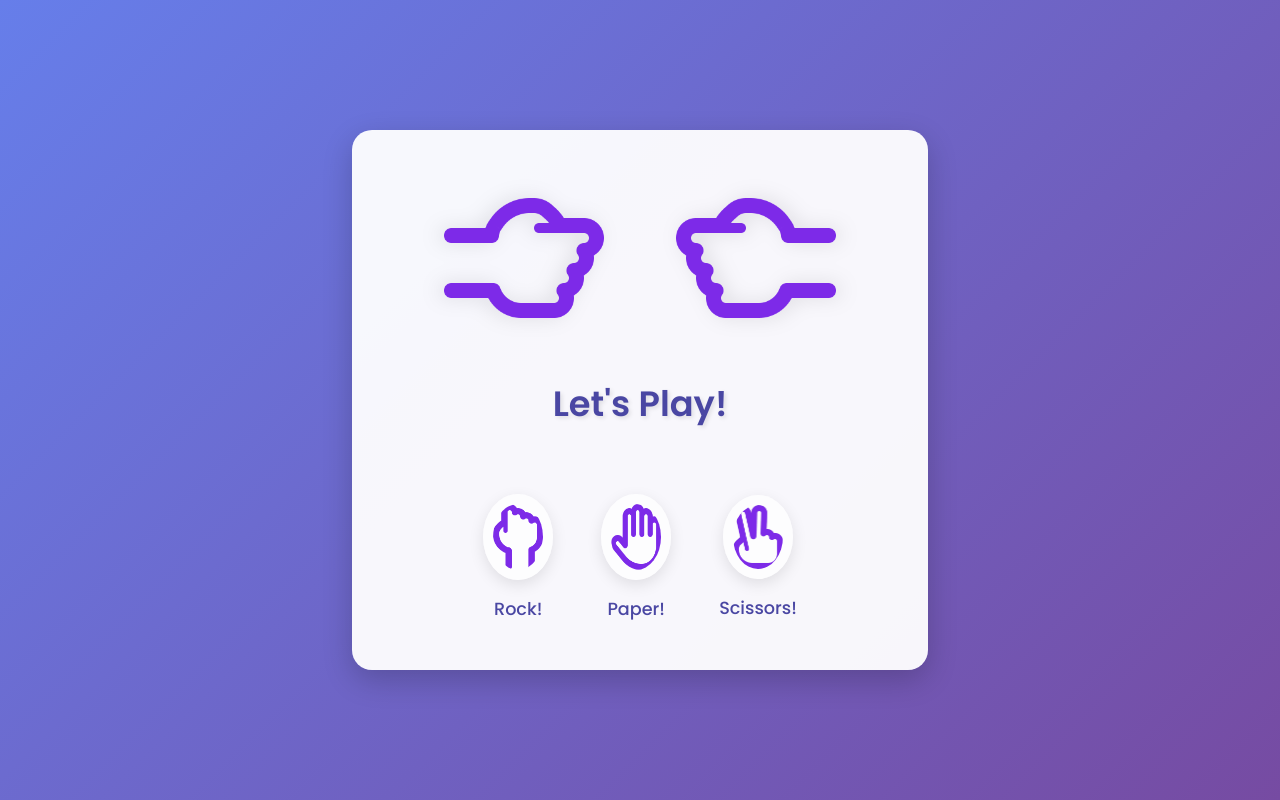
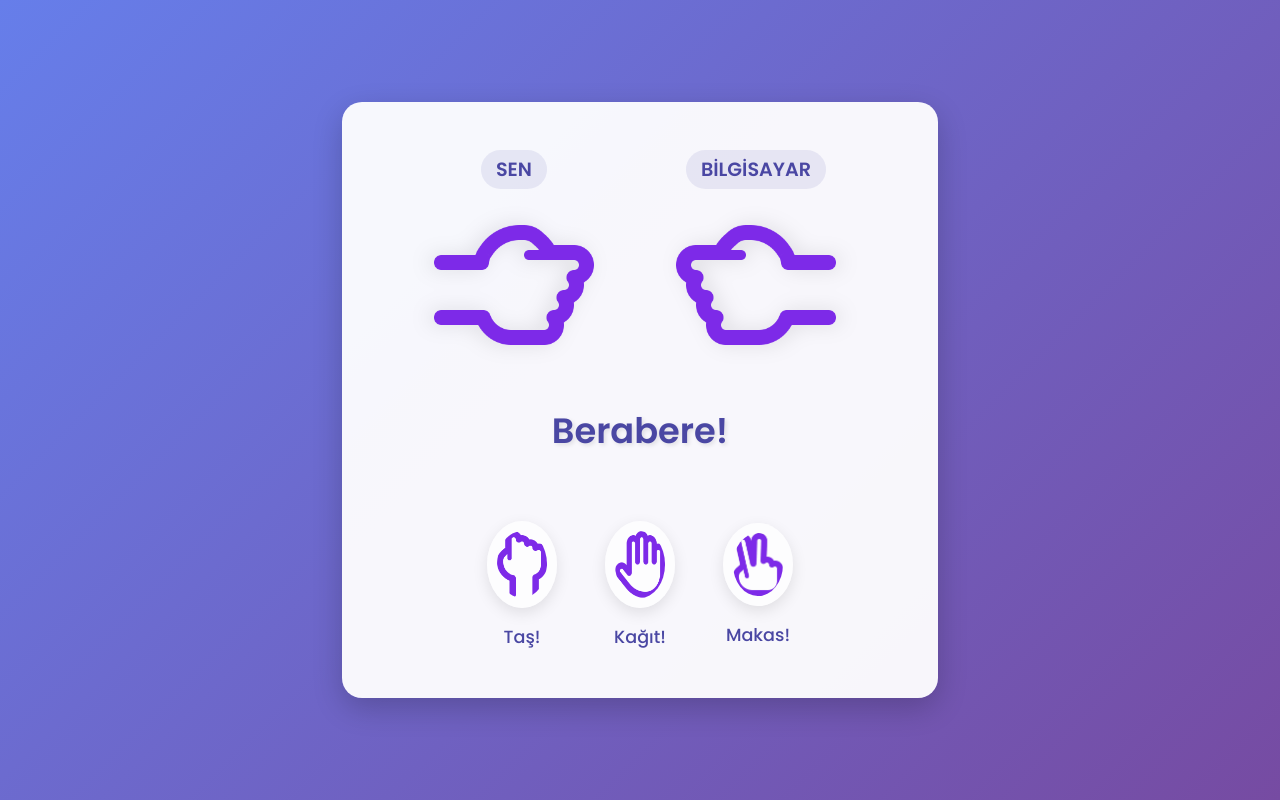
Before and after one commit to Alitpz/RockPaperScissors-Game-, a plain HTML site: page index.html in a window 1280 px wide. Both pictures are taken after a click on the picture 518 px from the left and 537 px from the top of the page. Drawn offline with Linux system fonts and the light colour scheme.

Commit message:
feat: Oyun geliştirmeleri ve Türkçeleştirme
- Arayüz Türkçeleştirildi
- Oyuncu etiketleri eklendi (SEN/BİLGİSAYAR)
- Gerçekçi el hareketleri animasyonu eklendi
- Görsel geri bildirimler iyileştirildi
- Oyun sonuçları Türkçeleştirildi

```diff
--- a/app.js
+++ b/app.js
@@ -0,0 +1,94 @@
+// Get DOM elements
+const gameContainer = document.querySelector(".container");
+const userResult = document.querySelector(".user_result img");
+const cpuResult = document.querySelector(".cpu_result img");
+const result = document.querySelector(".result");
+const optionImages = document.querySelectorAll(".option_item img");
+
+// Game options array
+const options = ["tas", "kagit", "makas"];
+
+// Function to get computer choice
+const getComputerChoice = () => {
+    const randomNum = Math.floor(Math.random() * 3);
+    return options[randomNum];
+};
+
+// Function to determine winner
+const getWinner = (userChoice, computerChoice) => {
+    if (userChoice === computerChoice) return "Berabere!";
+
+    if (userChoice === "tas") {
+        return computerChoice === "makas" ? "Kazandın!" : "Kaybettin!";
+    } else if (userChoice === "kagit") {
+        return computerChoice === "tas" ? "Kazandın!" : "Kaybettin!";
+    } else { // makas
+        return computerChoice === "kagit" ? "Kazandın!" : "Kaybettin!";
+    }
+};
+
+// Function to update images
+const updateImages = (userChoice, computerChoice) => {
+    // Türkçe seçimleri İngilizce dosya adlarına çevirme
+    const getImageName = (choice) => {
+        switch(choice) {
+            case "tas": return "rock";
+            case "kagit": return "paper";
+            case "makas": return "scissors";
+            default: return choice;
+        }
+    };
+
+    userResult.src = `${getImageName(userChoice)}.png`;
+    cpuResult.src = `${getImageName(computerChoice)}.png`;
+};
+
+// Animasyon fonksiyonu
+const playAnimation = () => {
+    gameContainer.classList.add("shake-animation");
+
+    // Animasyonu sıfırlamak için class'ı kaldır
+    setTimeout(() => {
+        gameContainer.classList.remove("shake-animation");
+    }, 2400); // 3 kere sallanma için 2.4 saniye (0.8s * 3)
+};
+
+// Add click event to all option images
+optionImages.forEach((image) => {
+    image.addEventListener("click", () => {
+        // Remove active class from all images
+        optionImages.forEach(img => img.classList.remove("active"));
+
+        // Add active class to clicked image
+        image.classList.add("active");
+
+        // Get user choice from image's alt text
+        const userChoice = image.alt.toLowerCase() === "rock" ? "tas" :
+                                     image.alt.toLowerCase() === "paper" ? "kagit" : "makas";
+
+        // Önce animasyonu başlat
+        playAnimation();
+
+        // Bilgisayar seçimini ve görselleri güncelle
+        setTimeout(() => {
+            const computerChoice = getComputerChoice();
+            updateImages(userChoice, computerChoice);
+
+            // Sonucu göster
+            const gameResult = getWinner(userChoice, computerChoice);
+            result.textContent = gameResult;
+
+            // Sonuç için stil sınıfını ekle
+            result.className = "result";
+            if (gameResult === "Kazandın!") {
+                result.classList.add("win");
+            } else if (gameResult === "Kaybettin!") {
+                result.classList.add("lose");
+            } else {
+                result.classList.add("draw");
+            }
+        }, 2000); // Son sallanmadan hemen önce görselleri güncelle
+
+
+    });
+});
--- a/index.html
+++ b/index.html
@@ -3,36 +3,43 @@
 <head>
     <meta charset="UTF-8">
     <meta name="viewport" content="width=device-width, initial-scale=1.0">
-    <title>Making A Game</title>
+    <title>Taş Kağıt Makas Oyunu</title>
     <link rel="stylesheet" href="style.css">
 </head>
 <body>
     <section class="container">
         <div class="result_field">
             <div class="result_images">
-                <span class="user_result">
-                     <img src="rock.png" alt="">
-               </span>
-               <span class="cpu_result">
-                <img src="rock.png " alt="">
-           </span>
+                <div class="player-side">
+                    <span class="player-label">SEN</span>
+                    <span class="user_result">
+                        <img src="rock.png" alt="rock">
+                    </span>
+                </div>
+                <div class="cpu-side">
+                    <span class="player-label">BİLGİSAYAR</span>
+                    <span class="cpu_result">
+                        <img src="rock.png" alt="rock">
+                    </span>
+                </div>
             </div>
-            <div class="result">Let's Play!</div>
+            <div class="result">Hadi Oyna!</div>
         </div>
         <div class="option_container">
              <div class="option_item">
                 <img src="rock.png" alt="rock">
-                <p>Rock!</p>
+                <p>Taş!</p>
              </div>
              <div class="option_item">
                 <img src="paper.png" alt="paper">
-                <p>Paper!</p>
+                <p>Kağıt!</p>
              </div>
              <div class="option_item">
                 <img src="scissors.png" alt="scissors">
-                <p>Scissors!</p>
+                <p>Makas!</p>
              </div>
         </div>
     </section>
+  <script src="app.js"></script>
 </body>
 </html>
--- a/style.css
+++ b/style.css
@@ -36,18 +36,57 @@ body {
     margin-bottom: 2rem;
 }
 
+.player-side, .cpu-side {
+    display: flex;
+    flex-direction: column;
+    align-items: center;
+    gap: 1rem;
+}
+
+.player-label {
+    font-size: 1.2rem;
+    font-weight: 600;
+    color: #4a47a3;
+    background: rgba(74, 71, 163, 0.1);
+    padding: 5px 15px;
+    border-radius: 20px;
+    text-transform: uppercase;
+}
+
 .result_images img {
     width: 120px;
     filter: drop-shadow(0 5px 10px rgba(0, 0, 0, 0.1));
     transition: transform 0.3s ease;
 }
 
+@keyframes userShake {
+    0% { transform: rotate(90deg) translateX(0); }
+    50% { transform: rotate(90deg) translateX(-20px); }
+    100% { transform: rotate(90deg) translateX(0); }
+}
+
+@keyframes cpuShake {
+    0% { transform: rotate(-90deg) rotateY(180deg) translateX(0); }
+    50% { transform: rotate(-90deg) rotateY(180deg) translateX(20px); }
+    100% { transform: rotate(-90deg) rotateY(180deg) translateX(0); }
+}
+
 .user_result img {
     transform: rotate(90deg);
+    transition: transform 0.3s ease;
 }
 
 .cpu_result img {
     transform: rotate(-90deg) rotateY(180deg);
+    transition: transform 0.3s ease;
+}
+
+.shake-animation .user_result img {
+    animation: userShake 0.8s cubic-bezier(0.36, 0, 0.66, -0.56) 3;
+}
+
+.shake-animation .cpu_result img {
+    animation: cpuShake 0.8s cubic-bezier(0.36, 0, 0.66, -0.56) 3;
 }
 
 .result {
```
